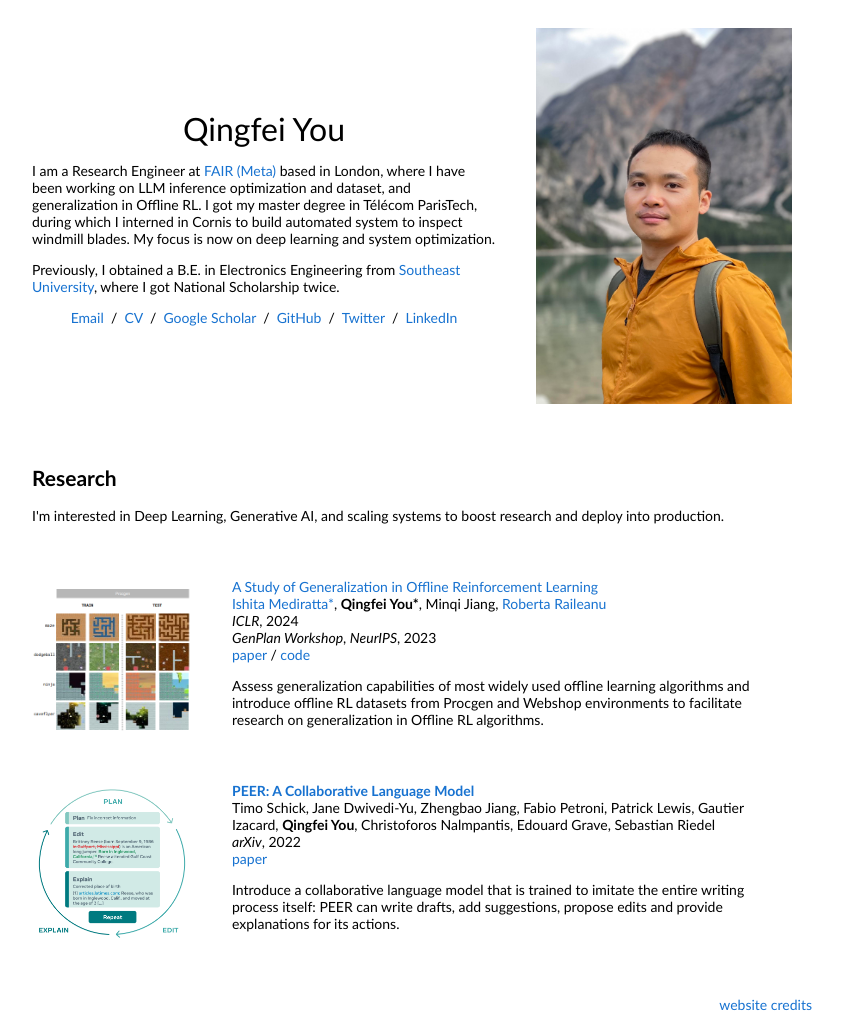
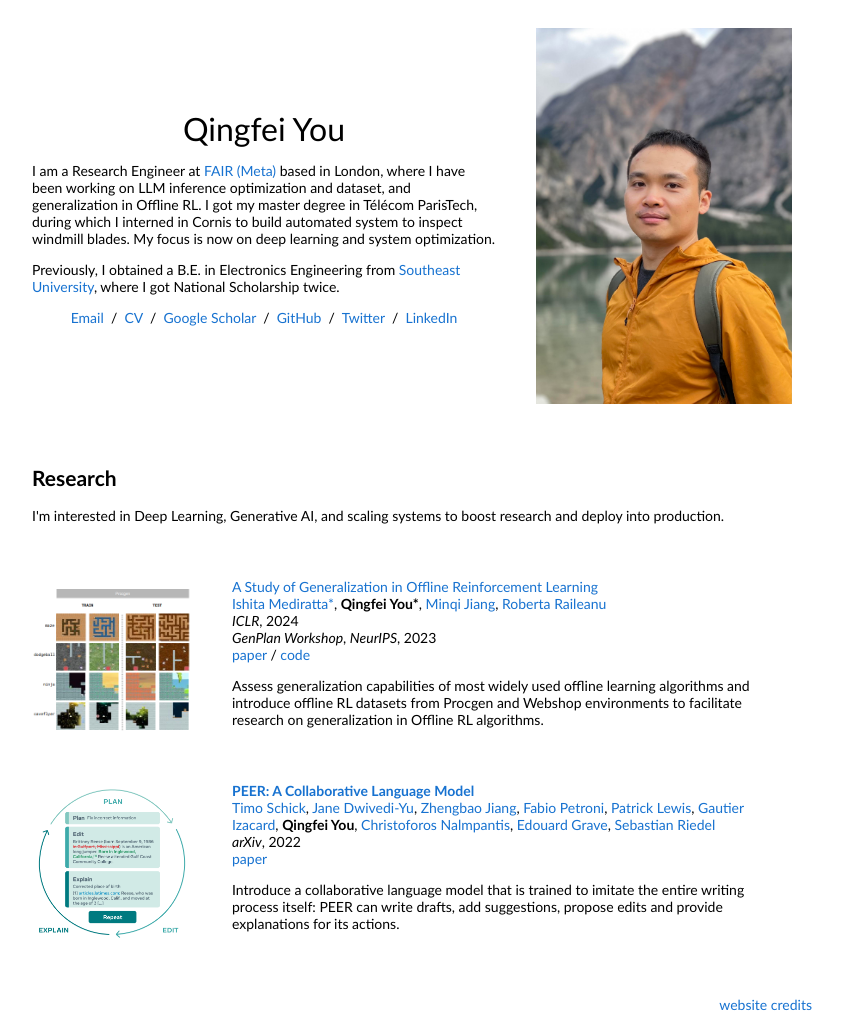
Before and after one commit to YhgzXxfz/YhgzXxfz.github.io, a plain HTML site: page index.html in a window 1280 px wide. Shown: the whole page, without its empty margins (228-1071 px from the left). Drawn offline with Linux system fonts and the light colour scheme.

Commit message:
feat(page): add researchers' google scholar websites

```diff
--- a/index.html
+++ b/index.html
@@ -79,7 +79,7 @@
                               </a>
                               <br>
                               <a href="https://ishita.io/">Ishita Mediratta*</a>, <strong>Qingfei
-                                You*</strong>, Minqi Jiang, <a href="https://rraileanu.github.io/">Roberta
+                                You*</strong>, <a href="https://minch.co/"> Minqi Jiang</a>, <a href="https://rraileanu.github.io/">Roberta
                                 Raileanu</a>
                               <br>
                               <em>ICLR</em>, 2024
@@ -104,8 +104,15 @@
                                 <papertitle>PEER: A Collaborative Language Model</papertitle>
                               </a>
                               <br>
-                              Timo Schick, Jane Dwivedi-Yu, Zhengbao Jiang, Fabio Petroni, Patrick Lewis, Gautier Izacard, <strong>Qingfei
-                                You</strong>, Christoforos Nalmpantis, Edouard Grave, Sebastian Riedel
+                              <a href="https://scholar.google.de/citations?user=k8CKy5UAAAAJ&hl=de">Timo Schick</a>, <a
+                                href="https://scholar.google.com/citations?hl=en&user=ev8Ilx0AAAAJ">Jane Dwivedi-Yu</a>, <a
+                                href="https://jzb.vanpersie.cc/">Zhengbao Jiang</a>, <a
+                                href="https://scholar.google.com/citations?user=vxQc2L4AAAAJ&hl=en&oi=ao">Fabio Petroni</a>, <a
+                                href="https://scholar.google.com/citations?hl=en&user=JN7Zg-kAAAAJ">Patrick Lewis</a>,
+                              <a href="https://scholar.google.com/citations?hl=en&user=aL3MllMAAAAJ">Gautier Izacard</a>, <strong>Qingfei
+                                You</strong>, <a href="https://scholar.google.com/citations?user=1Z4PmxIAAAAJ&hl=en">Christoforos Nalmpantis</a>, <a
+                                href="https://scholar.google.com/citations?hl=en&user=7UV4ET4AAAAJ">Edouard
+                                Grave</a>, <a href="https://www.riedelcastro.org/">Sebastian Riedel</a>
                               <br>
                               <em>arXiv</em>, 2022
                               <br>
```
